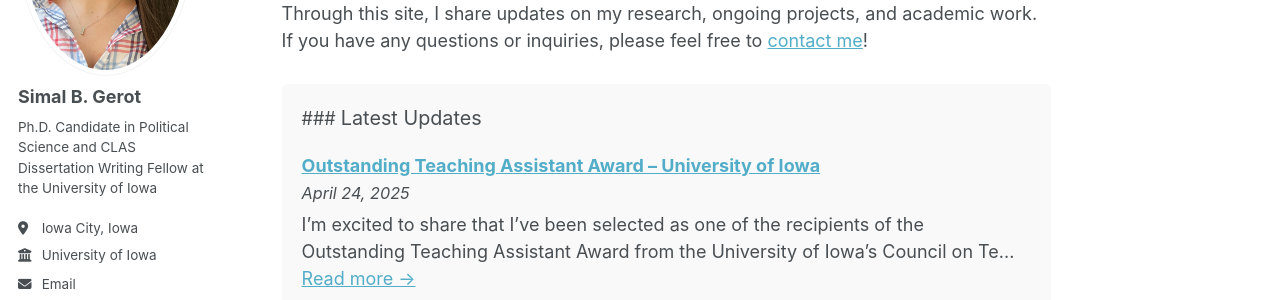
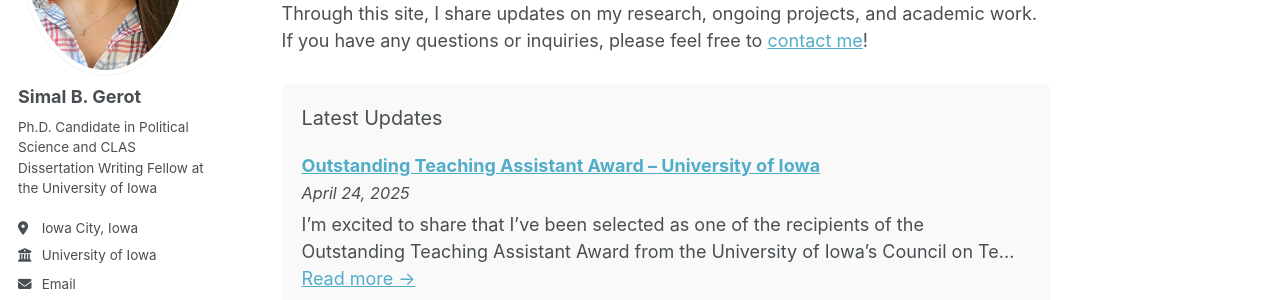
Before and after one commit to sbgerot/sbgerot.github.io, a Jekyll site: the page built from _pages/_pages/home.md, in a window 1280 px wide and 1331 px high. Shown: the part 298-598 px from the top of the window. Built offline with Jekyll 4.4.1, drawn with Linux system fonts in a browser that asks for light colours.

Commit message:
Update home.md

```diff
--- a/_pages/_pages/home.md
+++ b/_pages/_pages/home.md
@@ -13,7 +13,7 @@ Through this site, I share updates on my research, ongoing projects, and academi
 
 <div style="background: #f9f9f9; padding: 20px; border-radius: 6px; margin-top: 30px;">
 
-### <span style="font-size: 1.1em;">Latest Updates</span>
+<span style="font-size: 1.1em;">Latest Updates</span>
 
 <ul style="list-style-type: none; padding-left: 0;">
   {% for post in site.posts limit:3 %}
```
